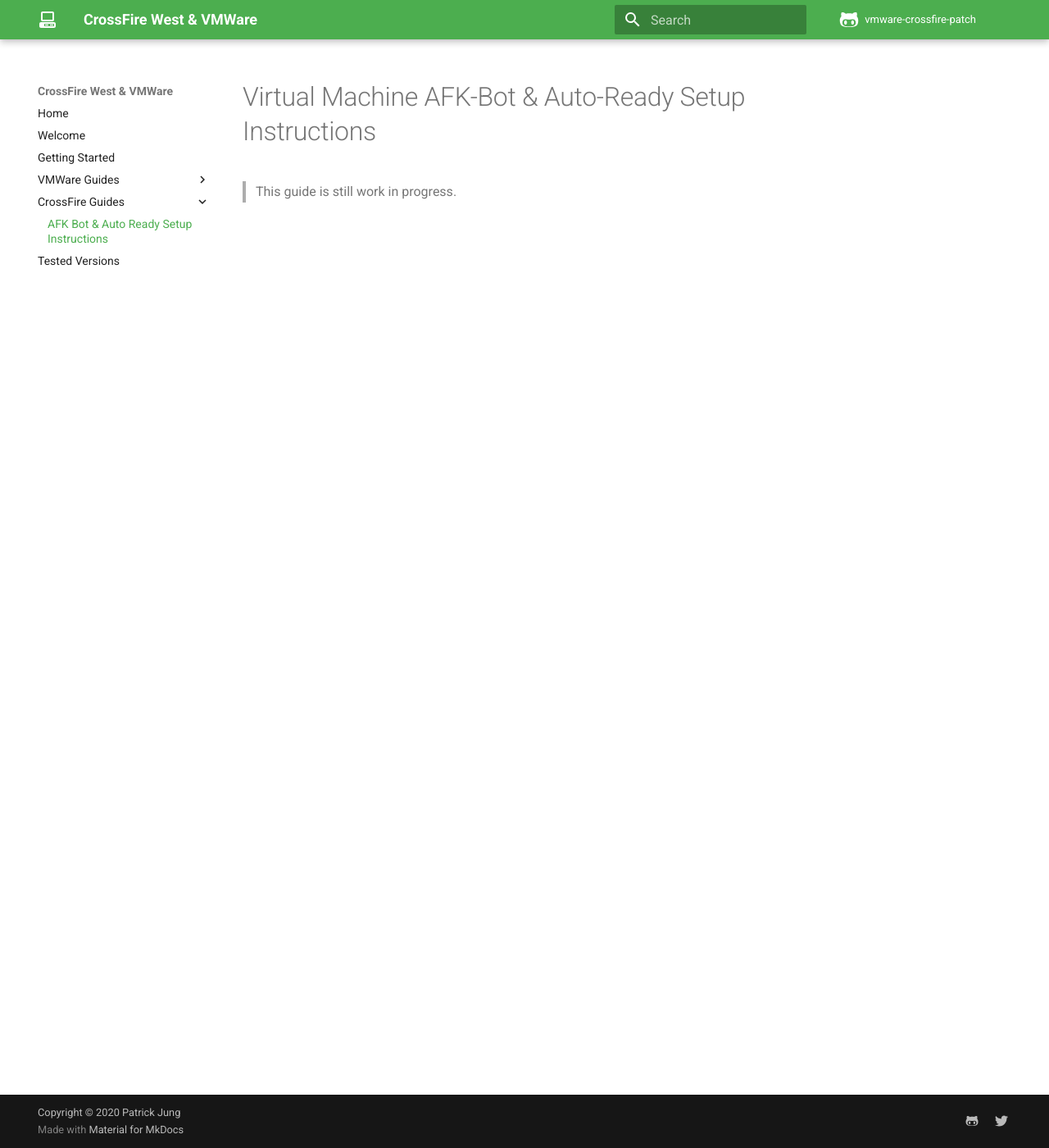
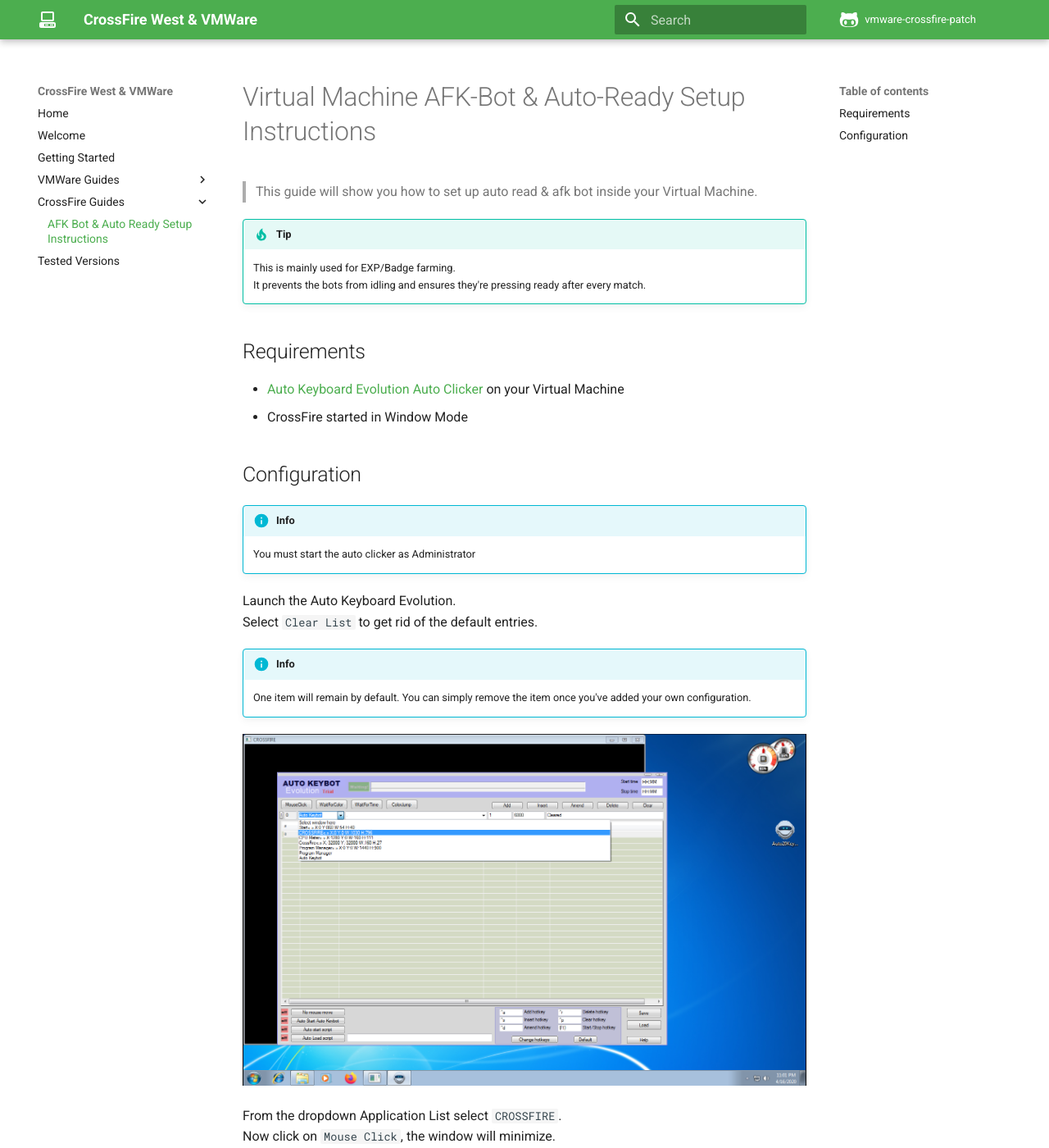
Before and after one commit to cfna/vmware-docs, an MkDocs documentation site: the page built from pages/crossfire/vm_afk_bot_instructions.md, in a window 1280 px wide and 1400 px high. Shown: the whole window at 82% size. Built offline with MkDocs 1.6.1 and Material for MkDocs 9.7.7, drawn with Linux system fonts in a browser that asks for light colours; comment, search, counter and statistics services are not loaded; some of the changed text lies outside the part shown.

Commit message:
Added documentation for afk bot & auto ready instructions

```diff
--- a/pages/crossfire/vm_afk_bot_instructions.md
+++ b/pages/crossfire/vm_afk_bot_instructions.md
@@ -1,3 +1,42 @@
 # Virtual Machine AFK-Bot & Auto-Ready Setup Instructions
 
-> This guide is still work in progress.
+> This guide will show you how to set up auto read & afk bot inside your Virtual Machine.
+
+!!! tip
+    This is mainly used for EXP/Badge farming.
+    It prevents the bots from idling and ensures they're pressing ready after every match.
+
+## Requirements
+
+- [Auto Keyboard Evolution Auto Clicker](http://www.tucows.com/preview/1583989/Autoclicker-Auto-Keybot-Evolution) on your Virtual Machine
+- CrossFire started in Window Mode
+
+## Configuration
+
+!!! info
+    You must start the auto clicker as Administrator
+
+
+Launch the Auto Keyboard Evolution.
+Select `Clear List` to get rid of the default entries.
+
+!!! info
+    One item will remain by default. You can simply remove the item once you've added your own configuration.
+
+![](../../img/cf-bot/autokey-dropdown-crossfire.png)
+
+From the dropdown Application List select `CROSSFIRE`.
+Now click on `Mouse Click`, the window will minimize.
+Wait until CF has resumed from its black screen.
+
+![](../../img/cf-bot/select-cf-press-join.png)
+
+Click on the `Join` button inside CrossFire and wait until the Auto Keyboard Program opens up again.
+Enter a timeout of your choice. The recommended value is `1000` (1 sec).
+
+![](../../img/cf-bot/after-ready-click-timeout.png)
+
+Now add a second entry, replace `{M1}` with `{Enter}` and change the coordinates to `1`.
+Below you can find a sample configuration of how it can look like.
+
+![](../../img/cf-bot/autokey-final-config.png)
```
